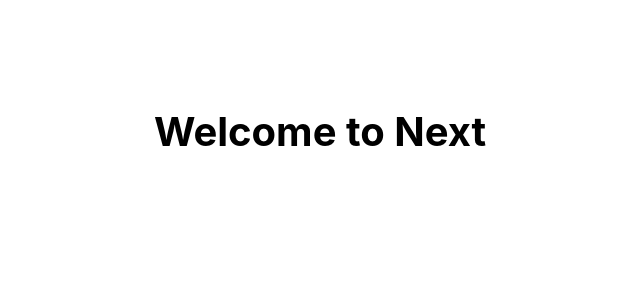
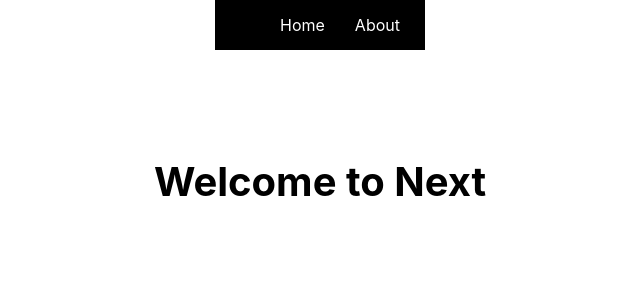
Before and after one commit to gnzlplcs/nextjs-crash-course, a Next.js app: page / in a window 1280 px wide. Shown: the top 300 px of the page, without its empty margins (320-960 px from the left). Built offline with nearby package versions, Linux system fonts and the light colour scheme.

Commit message:
:white_check_mark: create Nav component
add to the Layout component

```diff
--- a/components/Layout.js
+++ b/components/Layout.js
@@ -1,8 +1,10 @@
 import styles from '../styles/Layout.module.css';
+import Nav from './Nav';
 
 const Layout = ({children}) => {
   return (
     <div className={styles.container}>
+      <Nav />
       <main className={styles.main}>
         {children}
       </main>
--- /dev/null
+++ b/components/Nav.js
@@ -0,0 +1,17 @@
+import Link from "next/link";
+import navStyles from "../styles/Nav.module.css";
+
+const Nav = () => {
+  return (
+    <nav className={navStyles.nav}>
+      <ul>
+        <li>
+          <Link href="/">Home</Link>
+          <Link href="/about">About</Link>
+        </li>
+      </ul>
+    </nav>
+  );
+};
+
+export default Nav;
--- /dev/null
+++ b/styles/Nav.module.css
@@ -0,0 +1,20 @@
+.nav {
+  height: 50px;
+  padding: 10px;
+  background: #000;
+  color: #fff;
+  display: flex;
+  align-items: center;
+  justify-content: flex-start;
+}
+
+.nav ul {
+  display: flex;
+  justify-content: center;
+  align-items: center;
+  list-style: none;
+}
+
+.nav ul li a {
+  margin: 5px 15px;
+}
```
